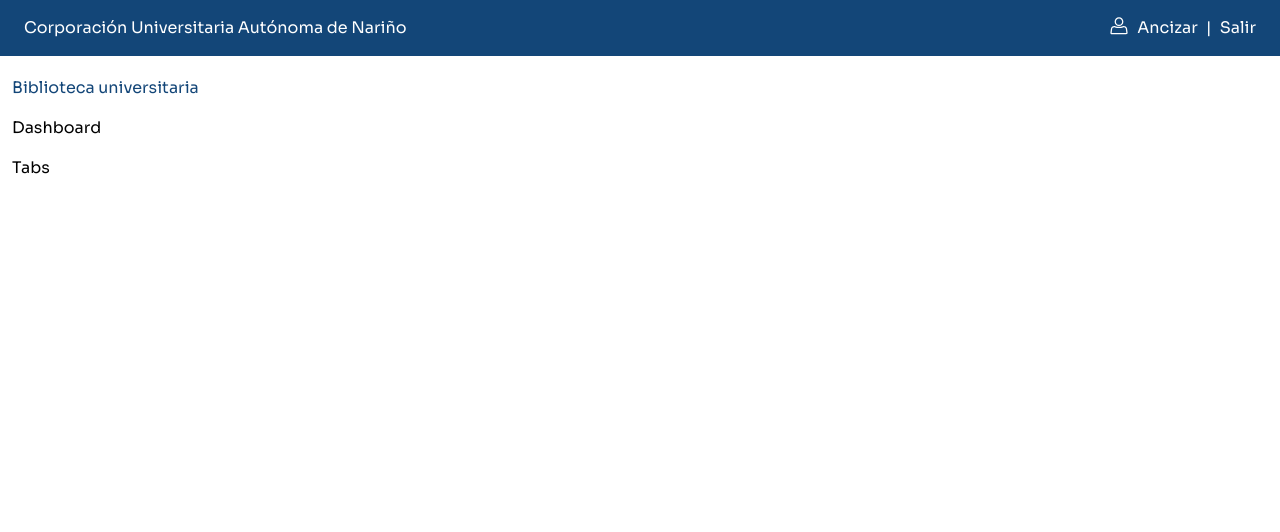
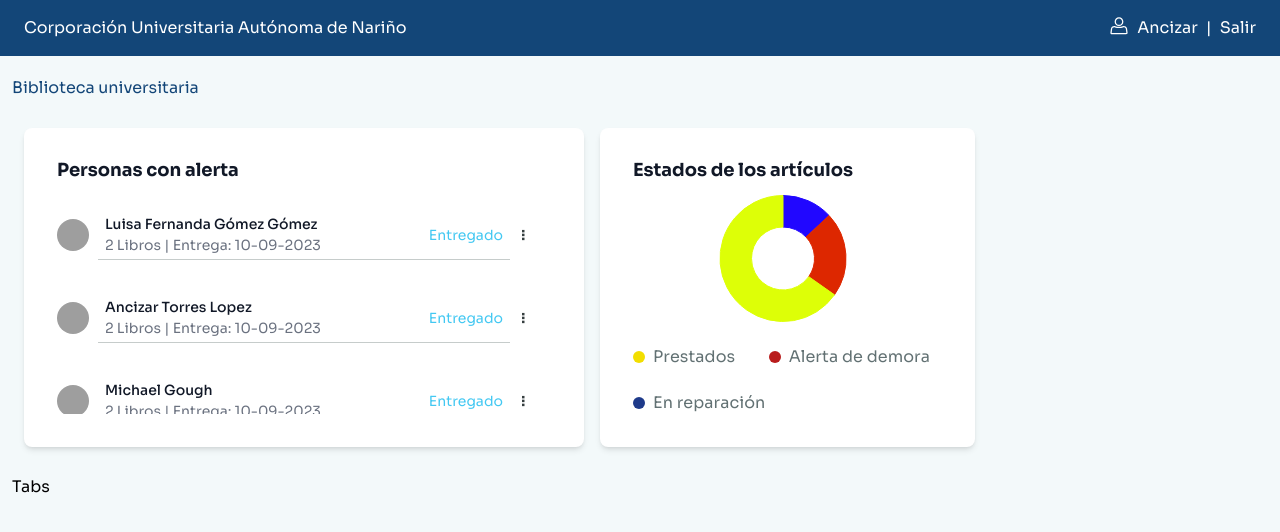
Before and after one commit to AncizarTorres19/library-manager-tailwind, a React (Vite) app: page /#/ in a window 1280 px wide. Both pictures are taken after typing "name@example.com", "Sample123" into the empty fields and a click on the button "Ingresar". Shown: the top 532 px of the page. Built offline with nearby package versions, Linux system fonts and the light colour scheme; grey boxes are pictures that could not be loaded.

Commit message:
Dashboard finished

```diff
--- /dev/null
+++ b/src/components/organisms/card/CardPerson.jsx
@@ -0,0 +1,87 @@
+
+const dataPerson = [
+    {
+        id: 1,
+        img: 'https://flowbite.com/docs/images/people/profile-picture-1.jpg',
+        name: 'Luisa Fernanda Gómez Gómez',
+        books: 2,
+        date: '10-09-2023',
+        status: 'Entregado'
+    },
+    {
+        id: 2,
+        img: 'https://flowbite.com/docs/images/people/profile-picture-3.jpg',
+        name: 'Ancizar Torres Lopez',
+        books: 2,
+        date: '10-09-2023',
+        status: 'Entregado'
+    },
+    {
+        id: 3,
+        img: 'https://flowbite.com/docs/images/people/profile-picture-2.jpg',
+        name: 'Michael Gough',
+        books: 2,
+        date: '10-09-2023',
+        status: 'Entregado'
+    },
+    {
+        id: 4,
+        img: 'https://flowbite.com/docs/images/people/profile-picture-4.jpg',
+        name: 'Lana Byrd',
+        books: 2,
+        date: '10-09-2023',
+        status: 'Entregado'
+    },
+    {
+        id: 5,
+        img: 'https://flowbite.com/docs/images/people/profile-picture-5.jpg',
+        name: 'Thomes Lean',
+        books: 2,
+        date: '10-09-2023',
+        status: 'Entregado'
+    },
+];
+
+export default function CardPerson() {
+    return (
+        <div className="flex flex-row w-[560px] max-w-[560px] h-[319px] max-h-[319px]">
+            <div className="flex flex-col p-4 w-full max-h-[319px] bg-white rounded-lg border shadow-md sm:p-8 dark:bg-gray-800 dark:border-gray-700">
+                <div className="flex justify-between items-center mb-4">
+                    <h3 className="text-lg font-bold leading-none text-gray-900 dark:text-white">Personas con alerta</h3>
+                </div>
+                <div className="flow-root overflow-y-auto">
+                    <ul role="list" className="divide-y divide-gray-200 dark:divide-gray-700">
+
+                        {dataPerson.map((person) => (
+                            <li key={person.id} className="py-3 sm:py-4">
+                                <div className="flex items-center space-x-4">
+                                    <div className="flex-shrink-0">
+                                        <img className="w-8 h-8 rounded-full" src={person.img} alt="Neil image"></img>
+                                    </div>
+                                    <div className="flex-1 min-w-0">
+                                        <p className="text-sm font-medium text-gray-900 truncate dark:text-white">
+                                            {person.name}
+                                        </p>
+                                        <p className="text-sm text-gray-500 truncate dark:text-gray-400">
+                                            {person.books} Libros | Entrega: {person.date}
+                                        </p>
+                                    </div>
+                                    <div className="inline-flex items-center text-sm text-primary-btn1 dark:text-white">
+                                        {person.status}
+                                        <button
+                                            className="w-12 h-12 rotate-90 font-bold text-forestGray hover:text-forestGreen"
+                                        >
+                                            ...
+                                        </button>
+                                    </div>
+                                </div>
+                                <hr className="w-5/6 mx-auto box-border h-0.5 border-t-[1px] border-solid border-lightgray-200" />
+                                {/* <hr className="w-full mx-auto box-border h-0.5 border-t-[1px] border-solid border-lightgray-200" /> */}
+                            </li>
+                        ))}
+                    </ul>
+                </div>
+            </div>
+        </div>
+    )
+}
--- /dev/null
+++ b/src/components/organisms/card/CardStatistics.jsx
@@ -0,0 +1,126 @@
+import DoughnutChart from "../graphics/DoughnutChart";
+
+const dataPerson = [
+    {
+        id: 1,
+        img: 'https://flowbite.com/docs/images/people/profile-picture-1.jpg',
+        name: 'Luisa Fernanda Gómez Gómez',
+        books: 2,
+        date: '10-09-2023',
+        status: 'Entregado'
+    },
+    {
+        id: 2,
+        img: 'https://flowbite.com/docs/images/people/profile-picture-3.jpg',
+        name: 'Ancizar Torres Lopez',
+        books: 2,
+        date: '10-09-2023',
+        status: 'Entregado'
+    },
+    {
+        id: 3,
+        img: 'https://flowbite.com/docs/images/people/profile-picture-2.jpg',
+        name: 'Michael Gough',
+        books: 2,
+        date: '10-09-2023',
+        status: 'Entregado'
+    },
+    {
+        id: 4,
+        img: 'https://flowbite.com/docs/images/people/profile-picture-4.jpg',
+        name: 'Lana Byrd',
+        books: 2,
+        date: '10-09-2023',
+        status: 'Entregado'
+    },
+    {
+        id: 5,
+        img: 'https://flowbite.com/docs/images/people/profile-picture-5.jpg',
+        name: 'Thomes Lean',
+        books: 2,
+        date: '10-09-2023',
+        status: 'Entregado'
+    },
+];
+
+export default function CardStatistics() {
+
+    const chartData = {
+        // labels: [],
+        labels: ['En reparación', 'Alerta de demora', 'Prestados'],
+        datasets: [
+            {
+                label: 'Artículos',
+                data: [6, 10, 30],
+                backgroundColor: [
+                    'rgba(33, 7, 255 )',
+                    'rgba(221, 39, 0)',
+                    'rgba(221, 255, 7)',
+                    'rgba(185, 85, 92, 1)'
+                ],
+                borderColor: [
+                    'rgba(33, 7, 255 )',
+                    'rgba(221, 39, 0)',
+                    'rgba(221, 255, 7)',
+                    'rgba(185, 85, 92, 1)'
+                ],
+                borderWidth: 1,
+            },
+        ],
+    };
+
+    const chartOptions = {
+        responsive: true,
+        maintainAspectRatio: false,
+        plugins: {
+            legend: {
+                display: false, // Oculta la leyenda en la parte superior
+            },
+        },
+    };
+
+    //Data for cards
+    const dataGraph = [
+        {
+            "name": "Prestados",
+            "value": '2,23',
+            "color": "bg-primary-yellow1"
+        },
+        {
+            "name": "Alerta de demora",
+            "value": '1,07',
+            "color": " bg-red-700"
+        },
+        {
+            "name": "En reparación",
+            "value": '1,98',
+            "color": "bg-blue-900"
+        },
+    ];
+
+    return (
+        <div className="flex flex-row w-[600px] max-w-[375px] h-[319px] max-h-[319px]">
+            <div className="flex flex-col p-4 w-full max-h-[319px] bg-white rounded-lg border shadow-md sm:p-8 dark:bg-gray-800 dark:border-gray-700">
+                <div className="flex justify-between items-center mb-4">
+                    <h3 className="text-lg font-bold leading-none text-gray-900 dark:text-white">Estados de los artículos</h3>
+                </div>
+                <div className="flow-root overflow-y-auto w-fit h-[180px]">
+                    <DoughnutChart data={chartData} options={chartOptions} />
+                </div>
+                <div className="flex flex-wrap justify-between items-end">
+                    {dataGraph.map(({ name, value, color }, index) => (
+                        <div className="flex flex-col w-fit mr-3" key={index}>
+                            <div className="flex items-center space-x-2 mt-6">
+                                <div className={`w-3 h-3 rounded-full ${color}`}></div>
+                                <div className="text-base tracking-[0.08px] leading-[22px] text-dimgray-200">
+                                    {name}
+                                </div>
+                            </div>
+                        </div>
+                    ))}
+                </div>
+
+            </div>
+        </div>
+    )
+}
--- a/src/components/organisms/dashboard/Dashboard.jsx
+++ b/src/components/organisms/dashboard/Dashboard.jsx
@@ -1,5 +1,11 @@
+import CardPerson from "../card/CardPerson"
+import CardStatistics from "../card/CardStatistics"
+
 export const Dashboard = () => {
-  return (
-    <div>Dashboard</div>
-  )
+    return (
+        <div className='flex flex-row justify-start items-center h-auto p-3 gap-4'>
+            <CardPerson />
+            <CardStatistics />
+        </div>
+    )
 }
--- /dev/null
+++ b/src/components/organisms/graphics/DoughnutChart.jsx
@@ -0,0 +1,10 @@
+import { Chart as ChartJS, ArcElement, Tooltip, Legend } from "chart.js";
+import { Doughnut } from "react-chartjs-2";
+
+ChartJS.register(ArcElement, Tooltip, Legend);
+
+function DoughnutChart({ data, options }) {
+    return <Doughnut data={data} options={options} />;
+}
+
+export default DoughnutChart;
--- a/src/components/organisms/layout/AppPageLayout.jsx
+++ b/src/components/organisms/layout/AppPageLayout.jsx
@@ -18,7 +18,7 @@ export const AppPageLayout = () => {
 
     return (
         <NavigateAppProvider>
-            <div className='AppPage flex w-full'>
+            <div className='AppPage flex w-full bg-iceBlue'>
                 <div className='Header&AppContentPageLayout w-full flex flex-col'>
                     <Header />
                     <div className='mt-16 min-h-[calc(100vh-64px)]'>
--- a/src/index.css
+++ b/src/index.css
@@ -16,3 +16,22 @@
     @apply text-[18px];
   }
 }
+
+/* styles.css */
+::-webkit-scrollbar {
+  width: 8px;
+  /* Ancho del scrollbar */
+}
+
+::-webkit-scrollbar-thumb {
+  border-radius: 8px;
+  opacity: 0.3;
+  background: rgba(122, 114, 114, 0.6);
+}
+
+::-webkit-scrollbar-track {
+  background: rgba(201, 187, 187, 0.6);
+  /* Color de la pista del scrollbar */
+  border-radius: 8px;
+  /* Radio de borde de la pista */
+}
--- a/tailwind.config.js
+++ b/tailwind.config.js
@@ -1,5 +1,6 @@
 /** @type {import('tailwindcss').Config} */
 export default {
+  darkMode: 'class',
   content: [
     "./index.html",
     "./src/**/*.{js,jsx}",
@@ -72,6 +73,7 @@ export default {
         },
         darkcyan: "#4d997f",
         honeydew: "#eef9ed",
+        iceBlue: '#F3F9FA',
         dimgray: {
           "100": "#707070",
           "200": "#627173",
```
